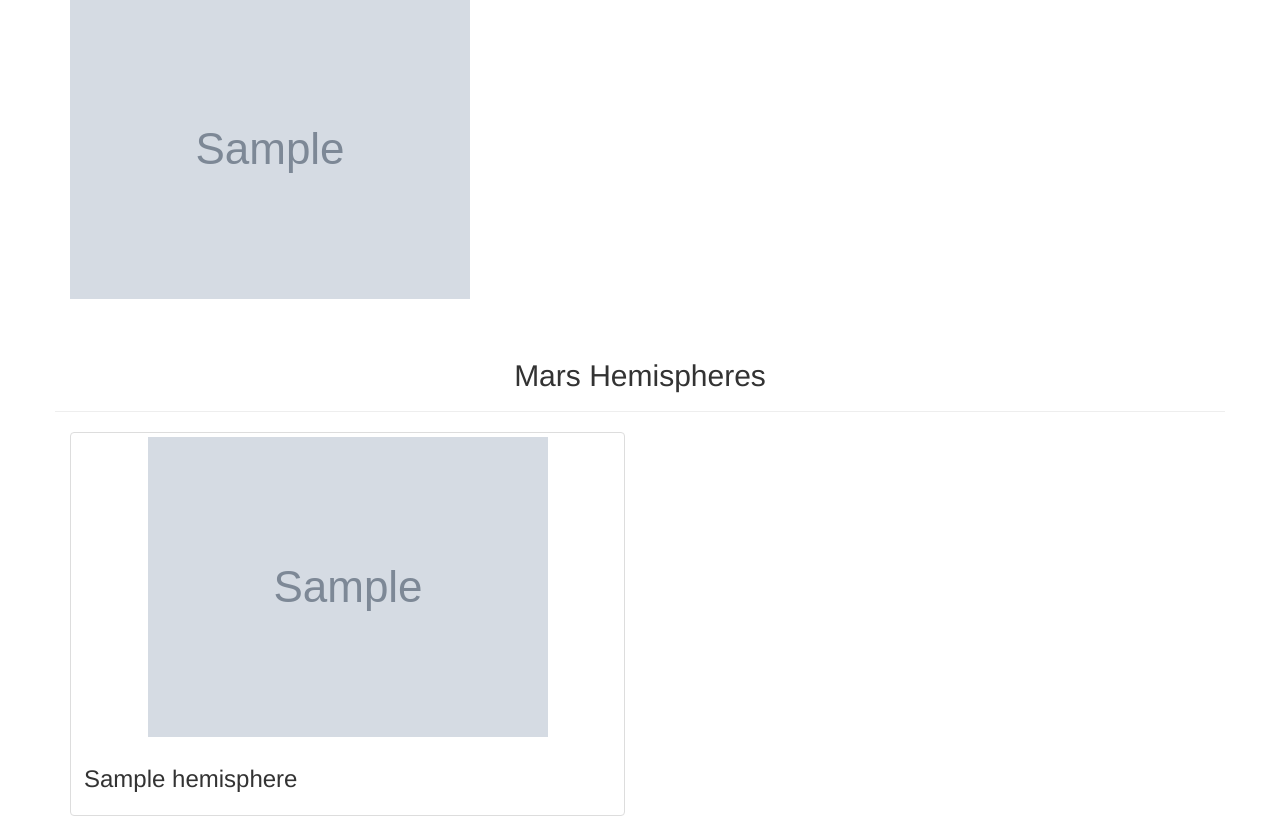
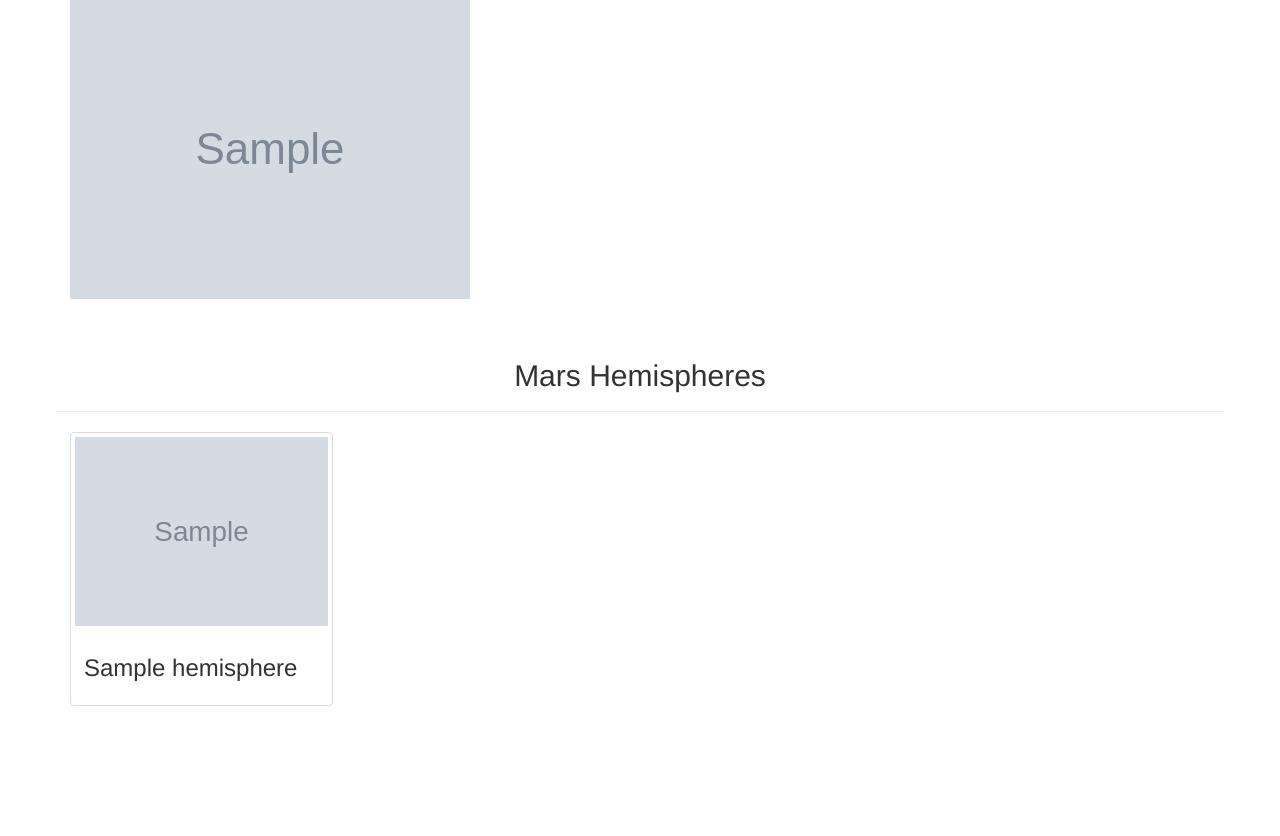
Before and after one commit to yycheung/Mission-to-Mars, a Flask app: page / in a window 1280 px wide. Shown: the part 468-1304 px from the top of the page. After the commit the page ends 1174 px from the top, so only its background shows below. Run offline with Flask 2, Linux system fonts and the light colour scheme; grey boxes marked "Sample" are stand-in pictures; a database or web service that is not in the repository returns one stand-in record (values such as "Sample title"); some libraries are stand-ins or nearby versions.

Commit message:
hemisphere images shown in one row

```diff
--- a/templates/index.html
+++ b/templates/index.html
@@ -55,16 +55,23 @@
       <div class="page-header">
         <h2><center>Mars Hemispheres</center></h2>
       </div>
-        {% for hemisphere in mars.hemispheres %}
-          <div class="col-md-6">
-            <div class="thumbnail">
-             <img src="{{hemisphere.img_url | default('static/images/error.png', true)}}" alt="...">
-             <div class="caption">
-             <h3>{{hemisphere.title}}</h3>
+
+        <div class="container">
+          <div class="row">
+            {% for hemisphere in mars.hemispheres %}
+
+            <div class="col-md-3 col-sm-6">
+              <div class="thumbnail">
+              <img src="{{hemisphere.img_url | default('https://www.freeiconspng.com/thumbs/error-icon/orange-error-icon-0.png', true)}}" alt="...">
+              <div class="caption">
+               <h3>{{hemisphere.title}}</h3>
+             </div>
              </div>
             </div>
-          </div>
+
         {% endfor %}
+      </div>
+    </div>
     </div>
   </div>
   </body>
```
